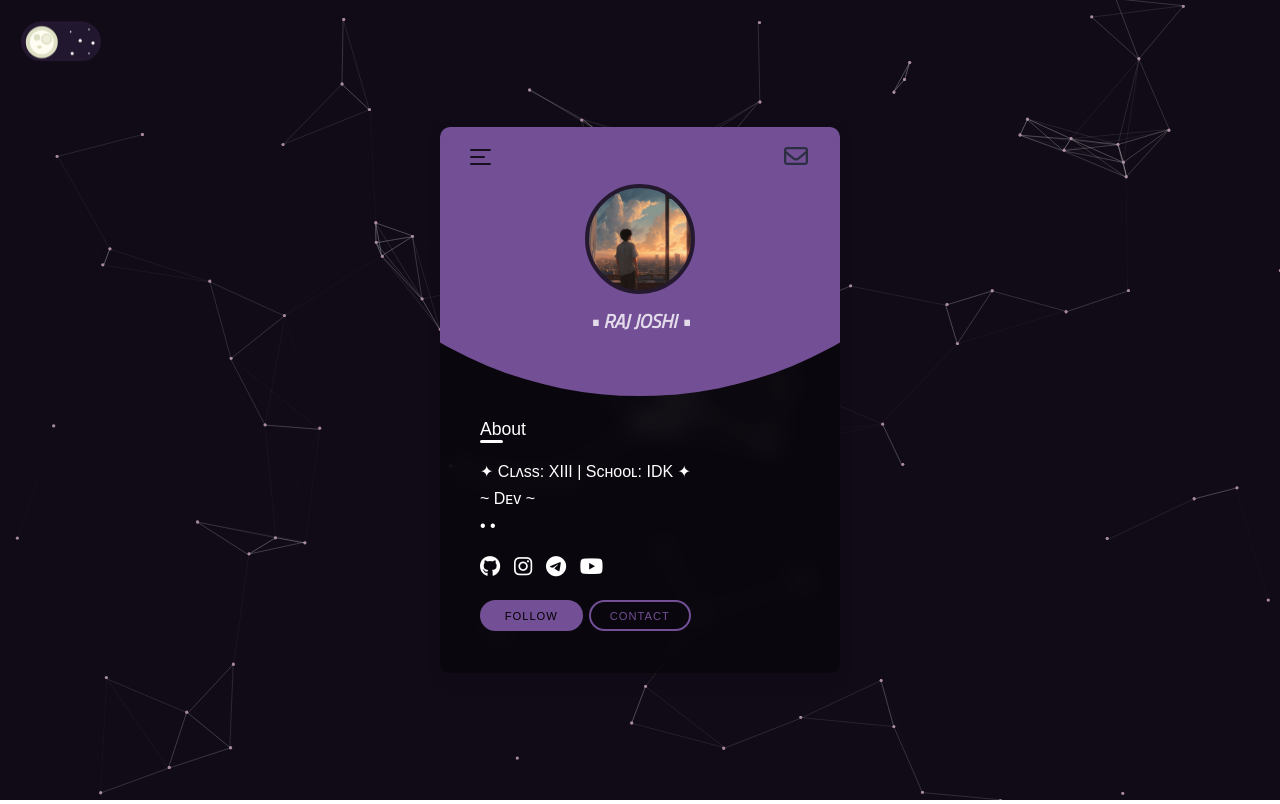
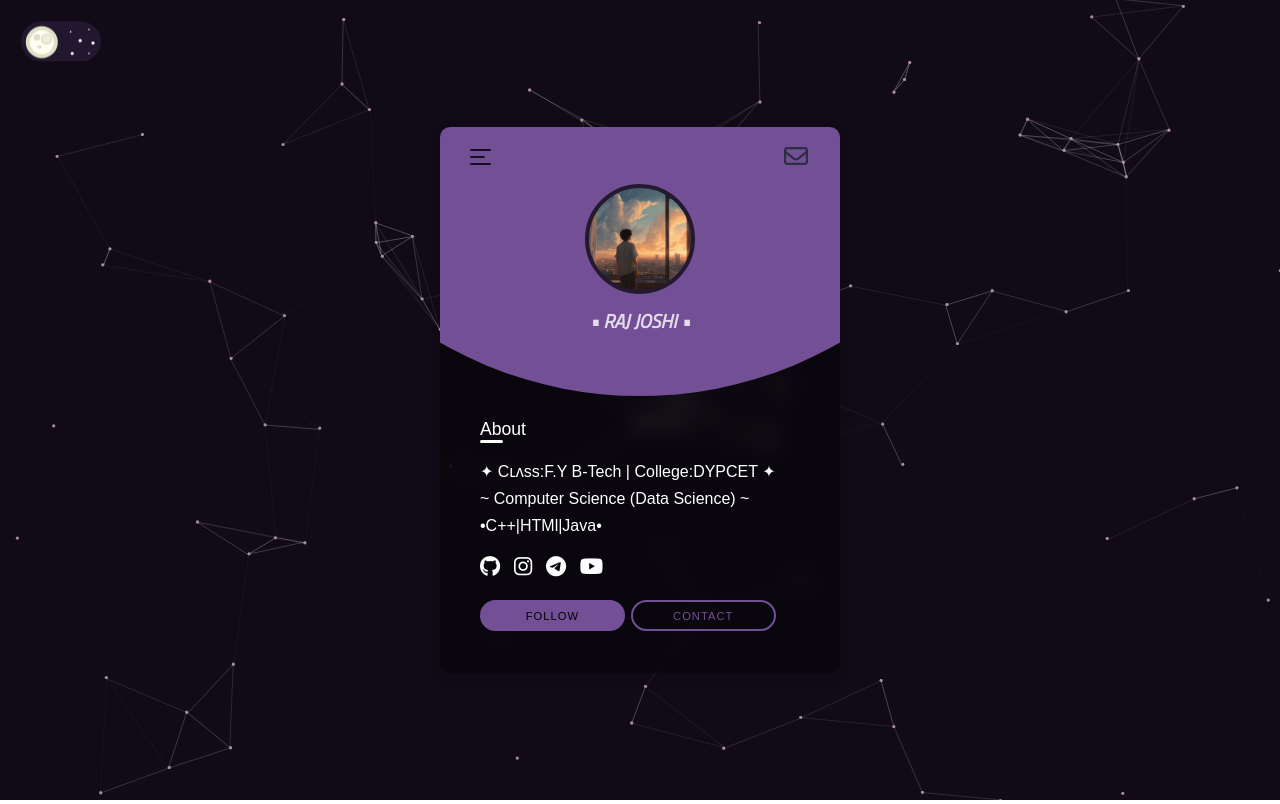
Before and after one commit to rjjosh14/Rajjoshi, a plain HTML site: page index.html in a window 1280 px wide. Drawn offline with Linux system fonts and the light colour scheme.

Commit message:
Update index.html

```diff
--- a/index.html
+++ b/index.html
@@ -1920,9 +1920,9 @@ var pJS = function (e, a) {
                     <div class="left">
                          <div class="about-container">
                               <h3 class="title">About</h3>
-                              <p class="text">✦ Cʟᴧss: XIII | Sᴄʜᴏᴏʟ: IDK ✦</p>
-                              <p class="text">~ Dᴇᴠ ~</p>
-                              <p class="text">• •</p>
+                              <p class="text">✦ Cʟᴧss:F.Y B-Tech | College:DYPCET ✦</p>
+                              <p class="text">~ Computer Science (Data Science) ~</p>
+                              <p class="text">•C++|HTMl|Java•</p>
                          </div>
                          <div class="icons-container">
                               <a href="#" class="icon">
```
